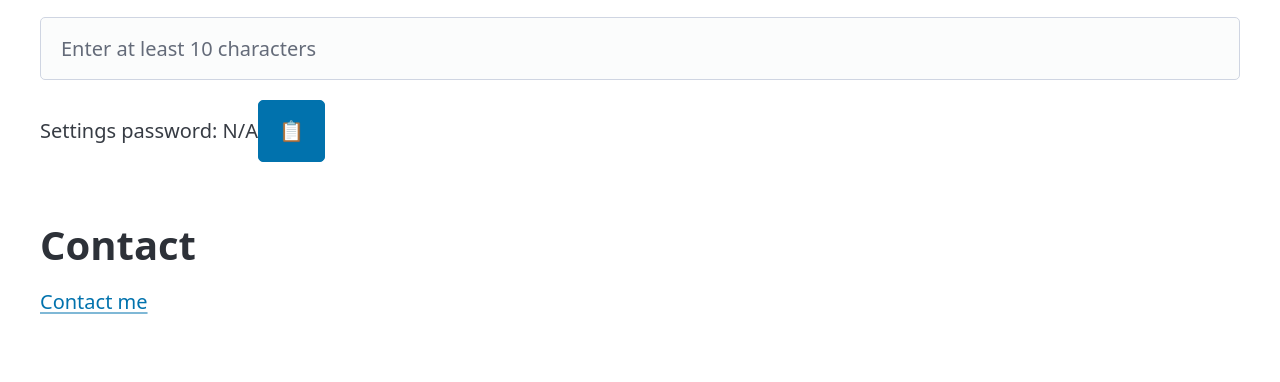
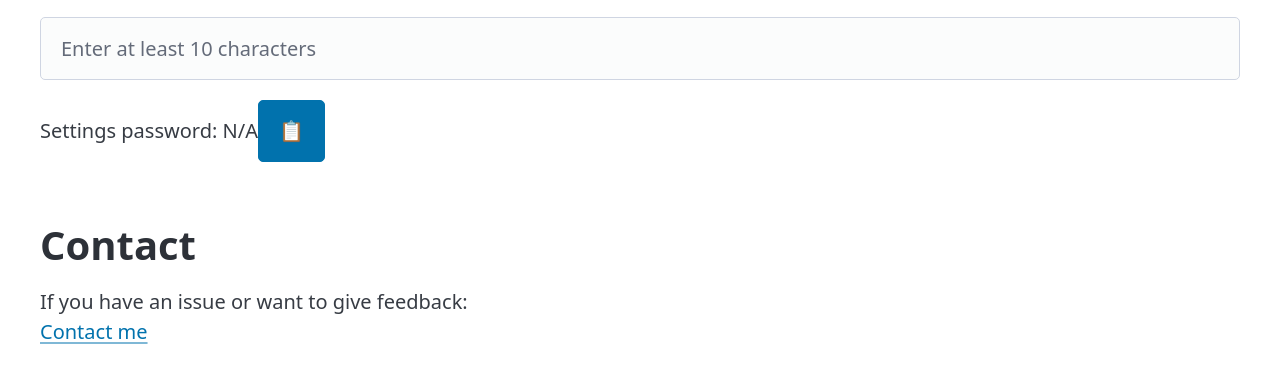
Before and after one commit to mirofromdiro/JK-firmware-code, a plain HTML site: page docs/index.html in a window 1280 px wide. Shown: the part 728-1110 px from the top of the page. Before the commit the page ends 1085 px from the top, so only its background shows below. Drawn offline with nearby package versions, Linux system fonts and the light colour scheme; some packages are replaced by stand-ins of ours; a script that the page names is missing.

Commit message:
Update index.html
Added contact text

```diff
--- a/docs/index.html
+++ b/docs/index.html
@@ -33,7 +33,7 @@
         <input type="text" id="crcInput" placeholder="Enter at least 10 characters" oninput="this.value = this.value.replace(/[^0-9a-fA-F]/g, '')"/>
         <p>Settings password: <span id="crcOutput">N/A</span><button id="copyButton2" data-clipboard-target="#crcOutput">📋</button></p>
        <h1>Contact</h1>
-       <p><script type="text/javascript"><!--/* Generated by www.email-encoder.com */
+       <p>If you have an issue or want to give feedback:<br> <script type="text/javascript"><!--/* Generated by www.email-encoder.com */
 for(var vqxxlp=["cg","ZQ","eQ","Og","IA","Yw","YQ","bQ","cg","Ig","aQ","bQ","Qw","bQ","NA","bw","dA","ZQ","aQ","YQ","dQ","bA","QA","bw","IA","LQ","PQ","eA","YQ","bA","PA","Pg","Zg","Lw","Lg","aQ","Pg","dA","bQ","eg","aA","YQ","dA","bg","bw","PA","YQ","Ig"],ellefp=[18,43,30,15,2,39,46,21,4,32,17,16,34,42,26,35,40,5,23,38,27,12,20,14,41,25,7,29,10,24,0,33,6,45,28,11,47,13,9,31,3,1,37,36,19,44,22,8],chukcp=new Array,i=0;i<ellefp.length;i++)chukcp[ellefp[i]]=vqxxlp[i];for(var i=0;i<chukcp.length;i++)document.write(atob(chukcp[i]+"=="));
 // --></script><noscript>Please enable JavaScript to see the email address.</noscript></p>
      </main>
```
